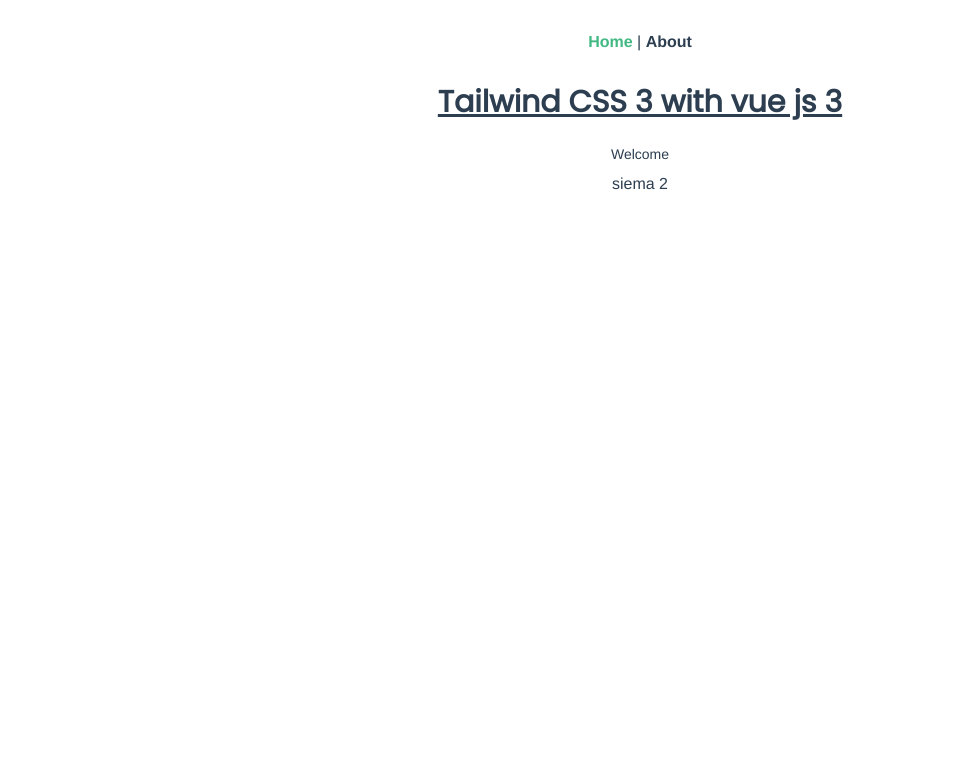
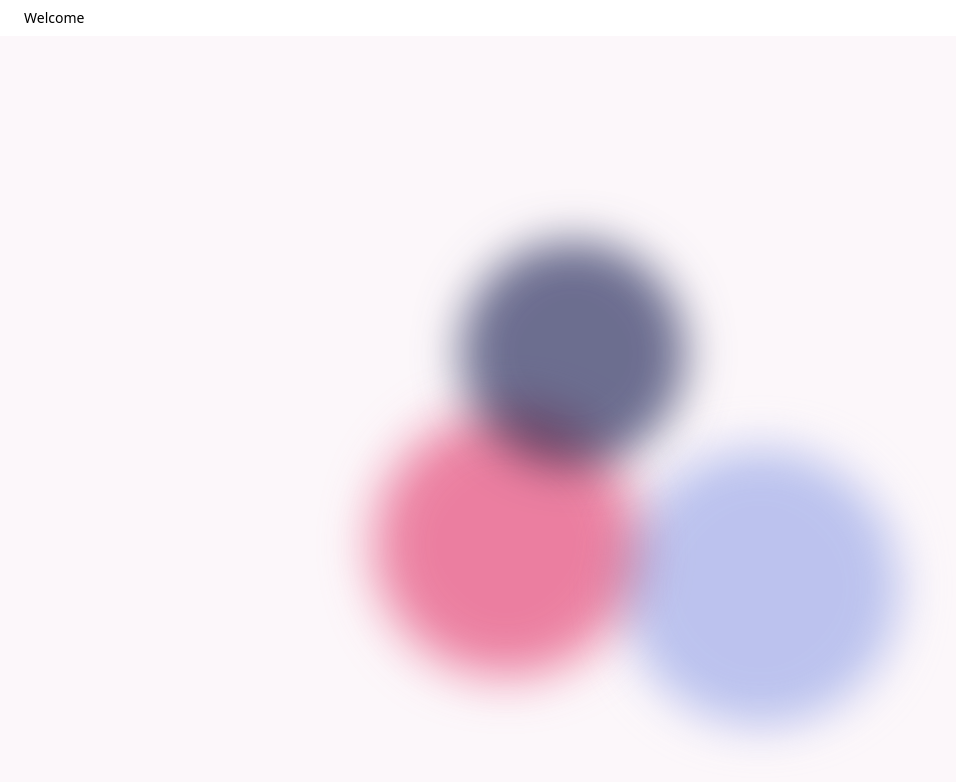
Before and after one commit to kcatty/kcatty.github.io, a Vue app: page /#/ in a window 1280 px wide. Shown: the top 782 px of the page, without its empty margins (0-956 px from the left). Built offline with nearby package versions, Linux system fonts and the light colour scheme.

Commit message:
add background for first banner

```diff
--- a/src/App.vue
+++ b/src/App.vue
@@ -1,36 +1,6 @@
 <template>
-  <nav>
-    <router-link to="/">Home</router-link> |
-    <router-link to="/about">About</router-link>
-  </nav>
-  <h1 class="font-poppins mb-4 text-3xl font-bold text-blue-600 underline">
-    Tailwind CSS 3 with vue js 3
-  </h1>
   <button class="px-6 py-2 text-sm text-green-100 bg-indigo-600 rounded">
     {{ $t("welcome") }}
   </button>
   <router-view />
 </template>
-
-<style>
-#app {
-  font-family: Avenir, Helvetica, Arial, sans-serif;
-  -webkit-font-smoothing: antialiased;
-  -moz-osx-font-smoothing: grayscale;
-  text-align: center;
-  color: #2c3e50;
-}
-
-nav {
-  padding: 30px;
-}
-
-nav a {
-  font-weight: bold;
-  color: #2c3e50;
-}
-
-nav a.router-link-exact-active {
-  color: #42b983;
-}
-</style>
--- a/src/assets/tailwind.css
+++ b/src/assets/tailwind.css
@@ -5,3 +5,15 @@
 @tailwind components;
 
 @tailwind utilities;
+
+@layer utilities {
+    .animation-delay-2 {
+        animation-delay: 2s;
+    }
+    .animation-delay-4 {
+        animation-delay: 4s;
+    }
+    .animation-delay-6 {
+        animation-delay: 6s;
+    }
+}
--- a/src/components/HelloWorld.vue
+++ /dev/null
@@ -1,34 +0,0 @@
-<template>
-  <div class="hello">
-    <h1>siema 2</h1>
-  </div>
-</template>
-
-<script lang="ts">
-import { defineComponent } from "vue";
-
-export default defineComponent({
-  name: "HelloWorld",
-  props: {
-    msg: String,
-  },
-});
-</script>
-
-<!-- Add "scoped" attribute to limit CSS to this component only -->
-<style scoped>
-h3 {
-  margin: 40px 0 0;
-}
-ul {
-  list-style-type: none;
-  padding: 0;
-}
-li {
-  display: inline-block;
-  margin: 0 10px;
-}
-a {
-  color: #42b983;
-}
-</style>
--- a/src/views/HomeView.vue
+++ b/src/views/HomeView.vue
@@ -1,17 +1,24 @@
 <template>
-  <div class="home">
-    <HelloWorld msg="Welcome to Your Vue.js + TypeScript App" />
+  <div class="flex min-h-screen items-center justify-center bg-silver px-16">
+    <div class="relative w-full max-w-lg">
+      <div
+        class="animate-blob absolute -left-4 top-0 rounded-full bg-blush opacity-80 mix-blend-multiply blur-xl filter h-16 w-16 md:h-32 md:w-32 lg:h-48 lg:w-48 xl:h-64 xl:w-64"
+      ></div>
+      <div
+        class="animate-blob animation-delay-2 absolute -right-4 top-0 rounded-full bg-secondary opacity-70 mix-blend-multiply blur-xl filter h-32 w-32 md:h-44 md:w-44 lg:h-52 lg:w-52 xl:h-72 xl:w-72"
+      ></div>
+      <div
+        class="animate-blob animation-delay-4 absolute -bottom-8 left-20 rounded-full bg-dark opacity-70 mix-blend-multiply blur-xl filter h-24 w-24 md:h-36 md:w-36 lg:h-48 lg:w-48 xl:h-60 xl:w-60"
+      ></div>
+    </div>
   </div>
 </template>
 
 <script lang="ts">
 import { defineComponent } from "vue";
-import HelloWorld from "@/components/HelloWorld.vue"; // @ is an alias to /src
 
 export default defineComponent({
   name: "HomeView",
-  components: {
-    HelloWorld,
-  },
+  components: {},
 });
 </script>
--- a/tailwind.config.js
+++ b/tailwind.config.js
@@ -18,6 +18,25 @@
       fontFamily: {
         poppins: ["Poppins", "sans-serif"],
       },
+      animation: {
+        blob: "blob 7s infinite",
+      },
+      keyframes: {
+        blob: {
+          "0%": {
+            transform: "translate(0px, 0px) scale(1)",
+          },
+          "33%": {
+            transform: "translate(30px, -60px) scale(1.1)",
+          },
+          "66%": {
+            transform: "translate(-20px, 20px) scale(0.9)",
+          },
+          "100%": {
+            transform: "translate(0px, 0px) scale(1)",
+          },
+        },
+      },
     },
   },
   plugins: [],
```
